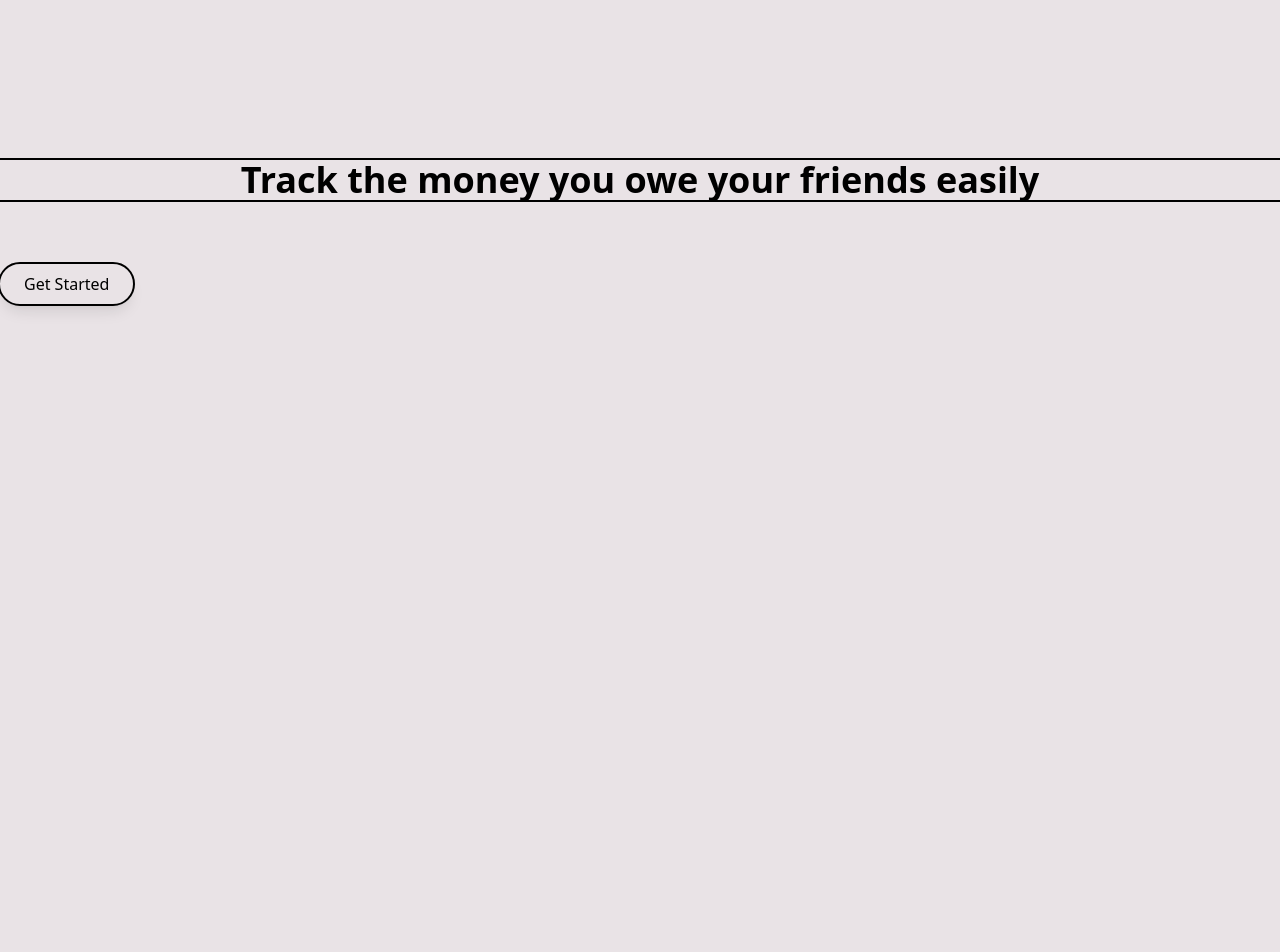
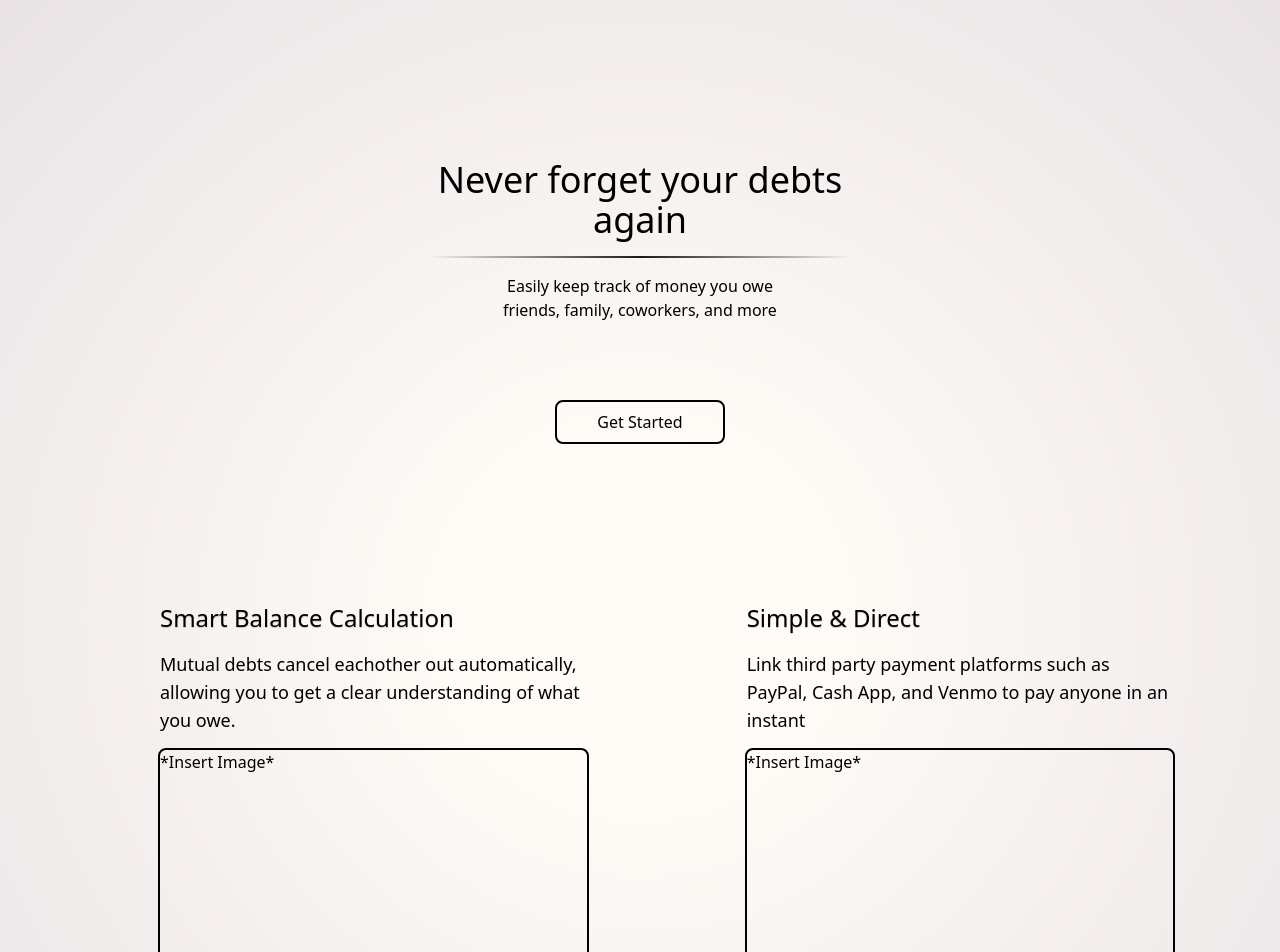
Before and after one commit to Oasis-NEU/f25-group-25, a React (Vite) app in the folder my-react-app/: page /landing in a window 1280 px wide. Shown: the top 952 px of the page. Before the commit the page ends 800 px from the top, so only its background shows below. Built offline with nearby package versions, Linux system fonts and the light colour scheme.

Commit message:
updated landing page

```diff
--- a/my-react-app/src/pages/landing.jsx
+++ b/my-react-app/src/pages/landing.jsx
@@ -1,14 +1,35 @@
 import { Link } from "react-router-dom"
 
 function Landing() {
-    return <div className="flex flex-col"><div className="flex justify-center mt-40 outline-2 text-center">
-            <h1 className="text-4xl font-bold">
-                Track the money you owe your friends easily
+    return <div className="flex flex-col bg-radial from-[#fffbf6] from-20% to-offwhite">
+        <div className="flex flex-col align-middle justify-center mt-40 text-center">
+            <h1 className="text-4xl font-sans text-wrap w-1/3 m-auto">
+                Never forget your debts again
             </h1>
+            <div class="h-[2px] bg-gradient-to-r from-transparent via-stone-900 to-transparent my-4 w-1/3 mx-auto"></div>
+            <h1 className="text-wrap w-1/4 m-auto">Easily keep track of money you owe friends, family, coworkers, and more</h1>
         </div>
-        <Link to='/dashboard'>
+        <div className="flex justify-center mt-20">
+            <Link to='/login' className="rounded-md">
+                <button className="cursor-pointer outline-2 px-10 py-2 rounded-md  hover:shadow-2xl hover:text-blue-600 transition-all">Get Started</button>
+            </Link>
+        </div>
+        <div className="flex">
+            <div className="flex flex-col mt-40 ml-40 w-1/3 mb-20 pb-20">
+                <p className="pb-4 text-2xl text-shadow-xs">Smart Balance Calculation</p>
+                <p className="text-wrap text-lg">Mutual debts cancel eachother out automatically, allowing you to get a clear understanding of what you owe.</p>
+                <div className="outline-2 h-80 w-full mt-4 rounded-md">*Insert Image*</div>
+            </div>
+            <div className="flex flex-col mt-40 ml-40 w-1/3 mb-20 pb-20">
+                <p className="pb-4 text-2xl text-shadow-xs">Simple & Direct</p>
+                <p className="text-wrap text-lg">Link third party payment platforms such as PayPal, Cash App, and Venmo to pay anyone in an instant</p>
+                <div className="outline-2 h-80 w-full mt-4 rounded-md">*Insert Image*</div>
+            </div>
+        </div>
+
+        {/* <Link to='/dashboard'>
             <button className="mt-16 outline-2 rounded-full self-center px-6 py-2 cursor-pointer shadow-lg hover:bg-[#d5cfd3] hover:scale-105 transition-all ">Get Started</button>
-        </Link>
+        </Link> */}
     </div>
 }
 
```
